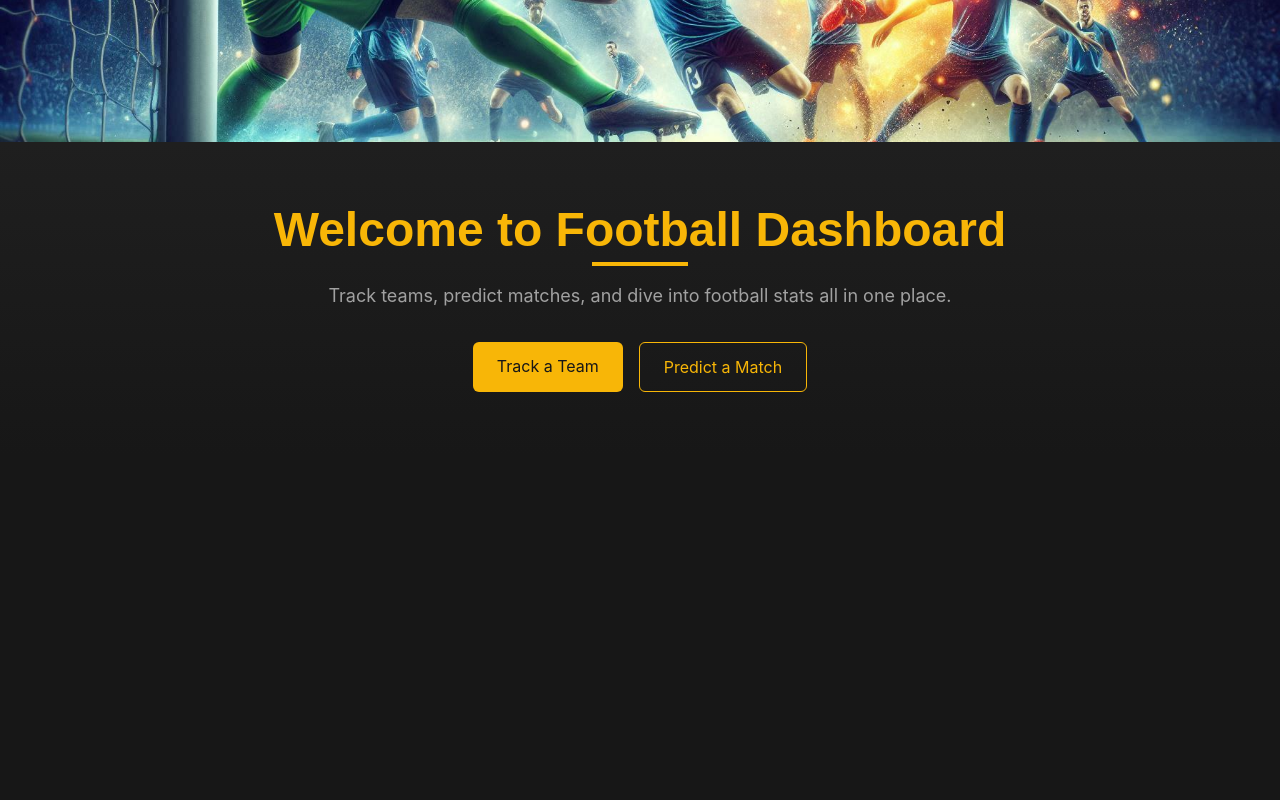
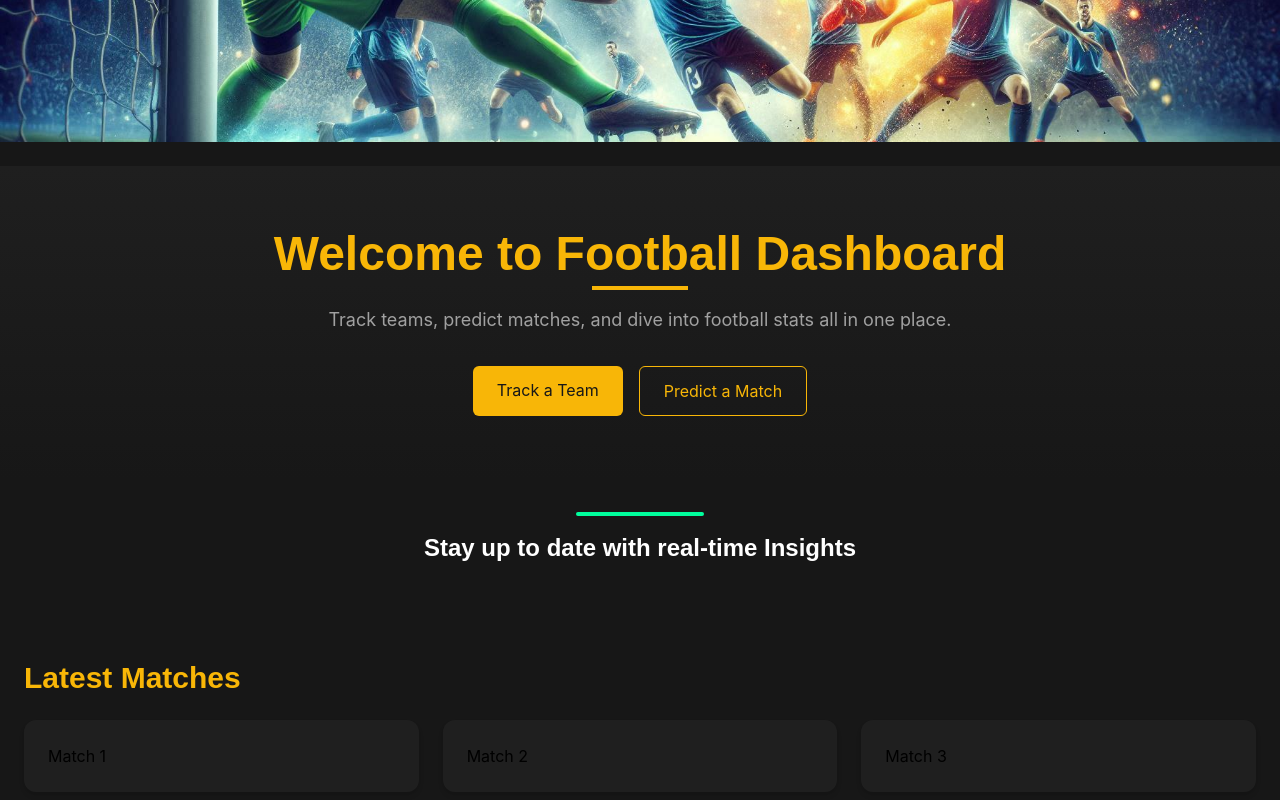
Before and after one commit to pedrambabazadeh/footbal_tracker, a Next.js app: page / in a window 1280 px wide. Shown: the part 430-1230 px from the top of the page. Before the commit the page ends 886 px from the top, so only its background shows below. Built offline with nearby package versions, Linux system fonts and the light colour scheme; no server answers.

Commit message:
section results initialized

```diff
--- a/app/globals.css
+++ b/app/globals.css
@@ -3,7 +3,10 @@
 :root {
   --primary-dark-500: #171717;
   --primary-dark-300: #262626;
+  --primary-dark-100: #1F1F1F;
+  --primary-green-300: #00FF9D;
   --primary-yellow-500: #F8B607;
+  --primary-orange-500: #ff9000;
   --primary-light-100: #ffffff;
   --primary-light-500: #A1A1A1;
 }
--- a/app/page.jsx
+++ b/app/page.jsx
@@ -1,11 +1,13 @@
 import Image from "next/image";
-import {Header, Slider, Prediction} from "@/components/exports/for-home"
+import {Header, Slider, Prediction, Results, Motto} from "@/components/exports/for-home"
 
 export default function Home() {
   return (
    <>
         <Slider/>
         <Prediction/>
+        <Motto/>
+        <Results/>
    </>
   );
 }
--- /dev/null
+++ b/components/cards/Card.jsx
@@ -0,0 +1,11 @@
+import React from 'react'
+
+const Card = ({children, className}) => {
+  return (
+    <div className={`bg-[var(--primary-dark-100)] p-6 rounded-xl shadow-md hover:shadow-lg transition ${className}`}>
+      {children}
+    </div>
+  )
+}
+
+export default Card
--- /dev/null
+++ b/components/cards/CardGroup.jsx
@@ -0,0 +1,11 @@
+import React from 'react'
+
+const CardGroup = ({children, className}) => {
+  return (
+    <div className={`grid grid-cols-1 gap-6 ${className}`}>
+      {children}
+    </div>
+  )
+}
+
+export default CardGroup
--- a/components/exports/for-home/index.js
+++ b/components/exports/for-home/index.js
@@ -1,3 +1,7 @@
 export {default as Header} from '@/components/header/Header'
 export { default as Slider} from '@/components/slider/Slider'
 export {default as Prediction} from '@/components/predictCTA/PredictCTA'
+export {default as Results} from '@/components/resultsSec/ResultsSec'
+export {default as Motto} from '@/components/mottoSec/MottoSec'
+export {default as CardGroup} from '@/components/cards/CardGroup'
+export {default as Card} from '@/components/cards/Card'
--- /dev/null
+++ b/components/mottoSec/MottoSec.jsx
@@ -0,0 +1,12 @@
+import React from 'react'
+
+const MottoSec = () => {
+  return (
+    <section className='py-8'>
+        <div className="h-1 w-32 bg-[var(--primary-green-300)] mx-auto mb-4 rounded"></div>
+        <h2 className="text-2xl text-center text-[var(--primary-light-100)] font-semibold">Stay up to date with real-time Insights</h2>
+    </section>
+  )
+}
+
+export default MottoSec
--- /dev/null
+++ b/components/resultsSec/ResultsSec.jsx
@@ -0,0 +1,17 @@
+import React from 'react'
+import {CardGroup, Card} from '@/components/exports/for-home'
+
+const ResultsSec = () => {
+  return (
+    <section className="px-6 py-16">
+      <h2 className="text-3xl font-bold text-[var(--primary-yellow-500)] mb-6">Latest Matches</h2>
+      <CardGroup className="md:grid-cols-3 sm:grid-cols-2">
+        <Card>Match 1</Card>
+        <Card>Match 2</Card>
+        <Card>Match 3</Card>
+      </CardGroup>
+    </section>
+  )
+}
+
+export default ResultsSec
--- a/components/slider/Slider.jsx
+++ b/components/slider/Slider.jsx
@@ -18,7 +18,7 @@ const Slider = async ({data})=>
 {
     const photos = await getSliderPhotos();
     return(
-        <section className='relative overflow-hidden w-full h-[400px]'>
+        <section className='relative overflow-hidden w-full mb-6 h-[400px]'>
             <div id="slider" className="silder flex transition-transform h-[100%] duration-700">
                { photos.map((photo, index) => {
                 return <div key={index} className='min-w-full h-full bg-cover bg-center' style={{backgroundImage : `url(${photo.url})`}}></div>
```
